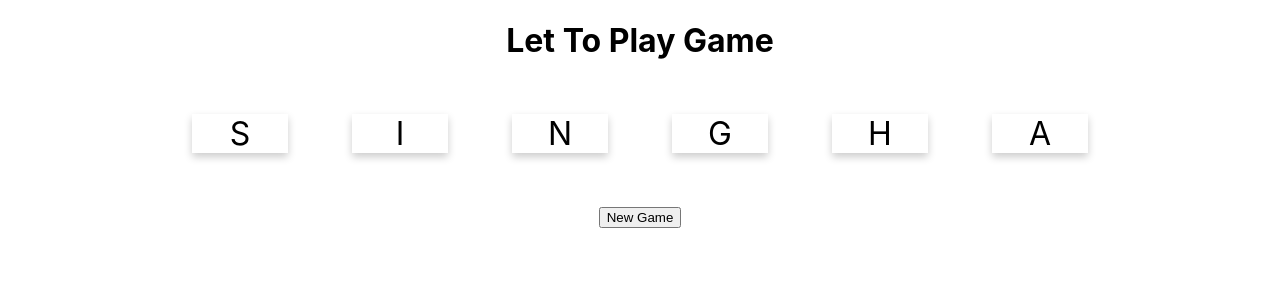
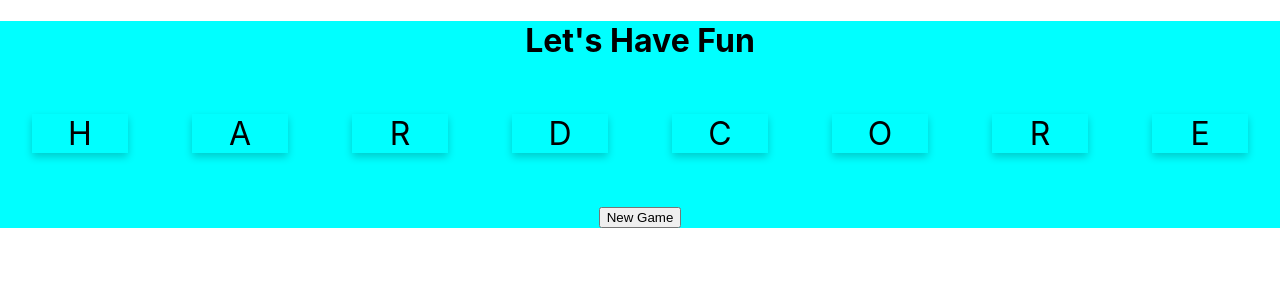
Before and after one commit to vasupon8100/3SA03-6010110729, a React (Create React App) app: page / in a window 1280 px wide. Shown: the top 300 px of the page. Built offline with nearby package versions, Linux system fonts and the light colour scheme.

Commit message:
Third commit

```diff
--- a/src/App.css
+++ b/src/App.css
@@ -1,5 +1,6 @@
 .App {
   text-align: center;
+  background-color: aqua;
 }
 
 .App-logo {
@@ -21,6 +22,7 @@
 
 .App-link {
   color: #61dafb;
+
 }
 
 .card {
--- a/src/App.js
+++ b/src/App.js
@@ -3,7 +3,7 @@ import './App.css';
 import WordCard from './WordCard';
 
 
-const word = ['Heineken','Federbrau','Singha']
+const word = ['EASY','NORMOL','HARDCORE']
 var item = word[Math.floor(Math.random()*word.length)];
 
 class App extends Component {
@@ -14,7 +14,7 @@ class App extends Component {
   render() {
     return (
       <div className= "App">
-        <h1 className="welcom"> Let To Play Game</h1>
+        <h1 className="welcom">Let's Have Fun</h1>
 
         <WordCard value={item.toUpperCase()}/>
         <h1 id="result"></h1>
```
